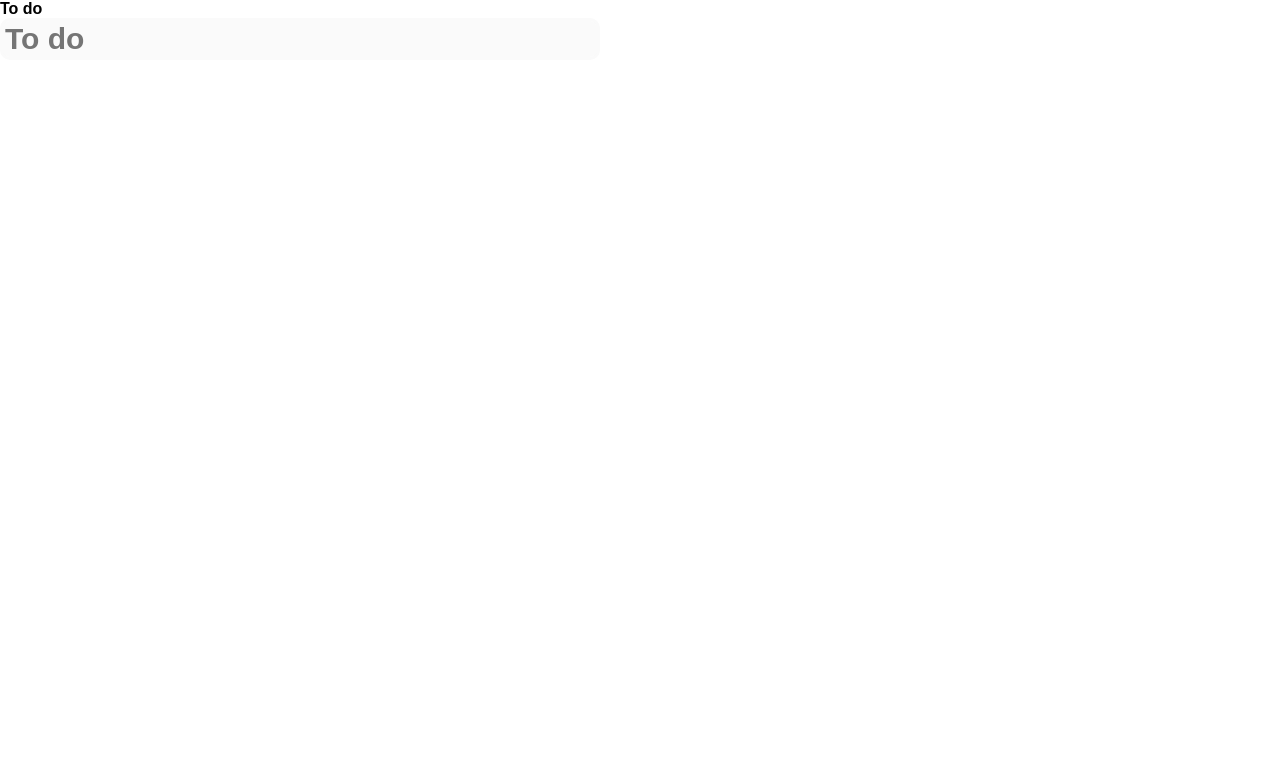
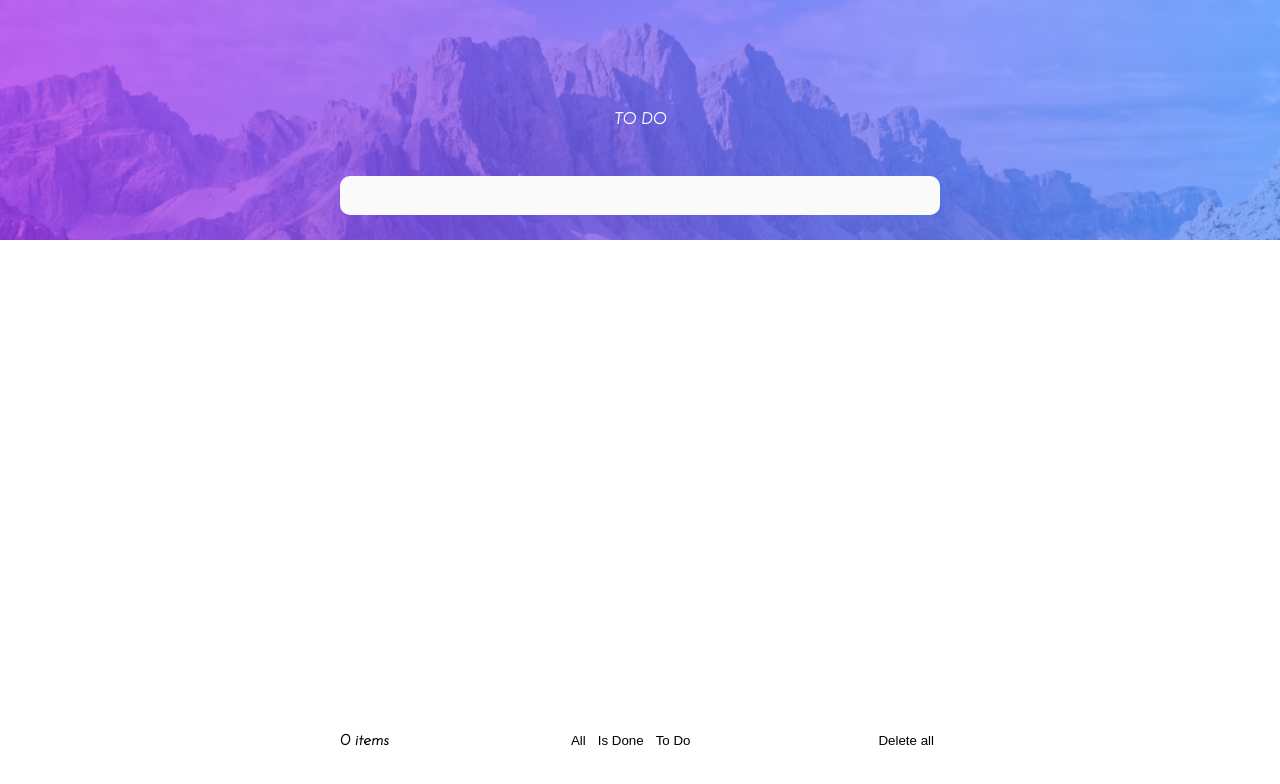
Before and after one commit to bugajewskam/New-ToDo, a Next.js app: page / in a window 1280 px wide. Shown: the top 784 px of the page. Built offline with nearby package versions, Linux system fonts and the light colour scheme.

Commit message:
add, check, delete item

```diff
--- a/pages/index.tsx
+++ b/pages/index.tsx
@@ -2,34 +2,93 @@ import type { NextPage } from 'next'
 import Head from 'next/head'
 import Image from 'next/image'
 import { listenerCount } from 'process'
-import { useState } from 'react'
+import { useMemo, useState } from 'react'
 import { ToDo } from '../interface/interface'
 import styles from '../styles/Home.module.css'
+import darkDesktop from "../public/src/bg-desktop-dark.jpg"
+import { Container, TextField } from '@mui/material'
+import CheckboxList from '../component/List'
 
+
+type Filter = "all" | "isDone" | "toDo"
 const Home: NextPage = () => {
+
 
   const [listToDo, setListToDo] = useState<ToDo[]>([])
   const [toDo, setToDo] = useState<string>("")
+  const [filter, setFilter] = useState<Filter>("all")
   const handleChange = (e: any) => setToDo(e.target.value);
   const handleAdd = (e: any) => {
-    e.preventDefault()
+    e.preventDefault();
     console.log("działa")
     const newToDo: ToDo = {
       toDo: toDo,
-      id: Math.floor(Math.random() * 1000)
+      id: Math.floor(Math.random() * 1000),
+      isDone: false
     }
     setListToDo(listToDo => [...listToDo, newToDo]);
     setToDo("")
   }
+  const handleRemove = (id: number) => {
+    const newList = listToDo.filter((item) => item.id !== id);
+    setListToDo(newList)
+  }
+
+  const handleToggle = (id: number) => {
+    const item = listToDo.find(item => item.id === id)
+    if (!item) return;
+    item.isDone = !item.isDone;
+    setListToDo([...listToDo])
+
+  }
+
+  const filterList = useMemo(() => {
+    if (filter === "all") {
+      return [...listToDo]
+    }
+    if (filter === "isDone") {
+      return [...listToDo].filter(i => i.isDone)
+    }
+    if (filter === "toDo") {
+      return [...listToDo].filter(i => !i.isDone)
+    }
+  }, [filter, listToDo])
   console.log(listToDo)
+  console.log(listToDo.length)
   return (
     <>
-      <div>To do </div>
-      <form onSubmit={handleAdd}>
-        <input placeholder='To do' onChange={handleChange} />
-      </form>
-      {listToDo.map( item =>
-        <li>{item.toDo}</li>)}
+      <Head>
+        <link rel="preconnect" href="https://fonts.googleapis.com" />
+        <link rel="preconnect" href="https://fonts.gstatic.com" crossorigin />
+        <link href="https://fonts.googleapis.com/css2?family=Josefin+Sans:ital,wght@1,200&display=swap" rel="stylesheet" />
+      </Head>
+      <div className="banner">
+        <p className="h1 display-4">TO DO</p>
+      </div>
+      <div className='flex'>
+        <div>
+          <div className="input">
+            <form onSubmit={handleAdd}>
+              <input value={toDo} onChange={handleChange} />
+            </form>
+          </div>
+        </div>
+
+        <div className='scroll'>
+          <CheckboxList listToDo={filterList} onRemove={handleRemove} onToggle={handleToggle} />
+        </div>
+        <div>
+          <div className='footer'>
+            <p>{listToDo.length} items</p>
+            <div>
+              <button className="filter" onClick={(e) => setFilter("all")}>All</button>
+            <button className="filter" onClick={(e) => setFilter("isDone")}>Is Done</button>
+            <button className="filter" onClick={(e) => setFilter("toDo")}>To Do</button>
+            </div>
+            <button className="filter" onClick={e => setListToDo([])}>Delete all</button>
+          </div>
+        </div>
+      </div>
     </>
   )
 }
```
